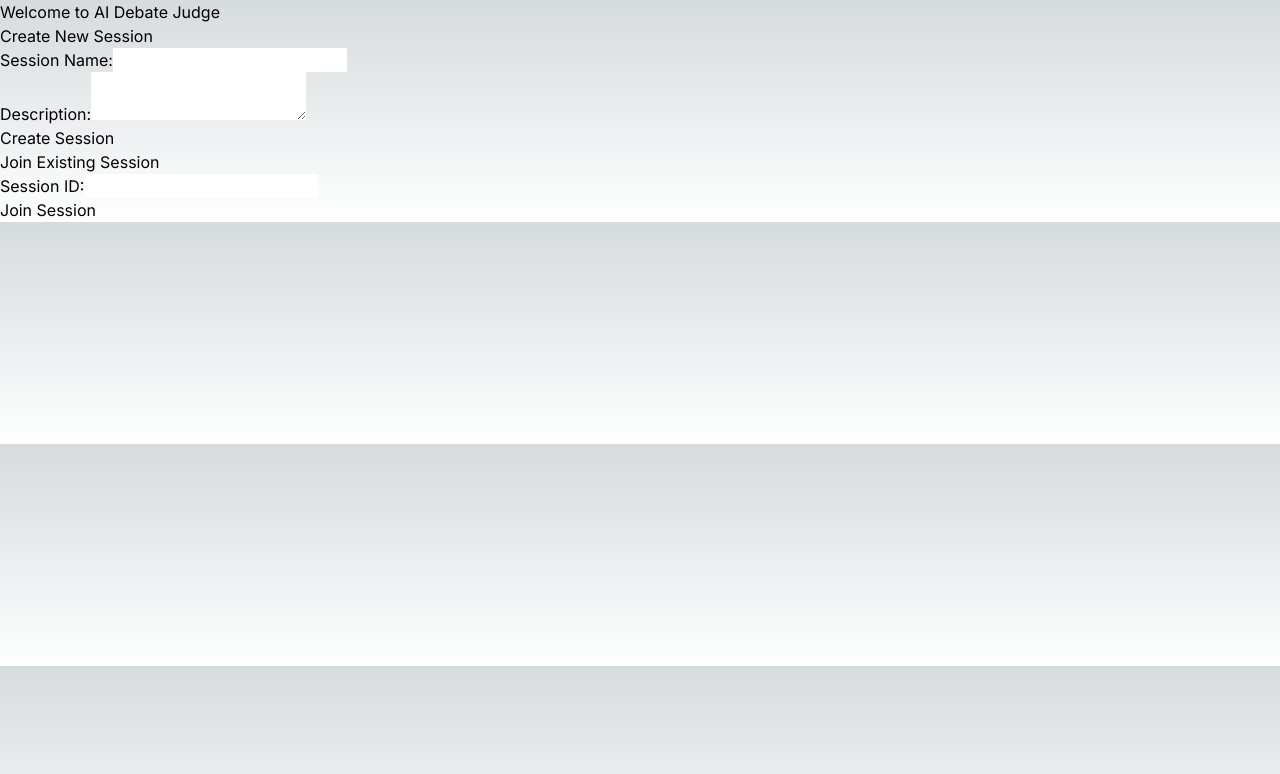
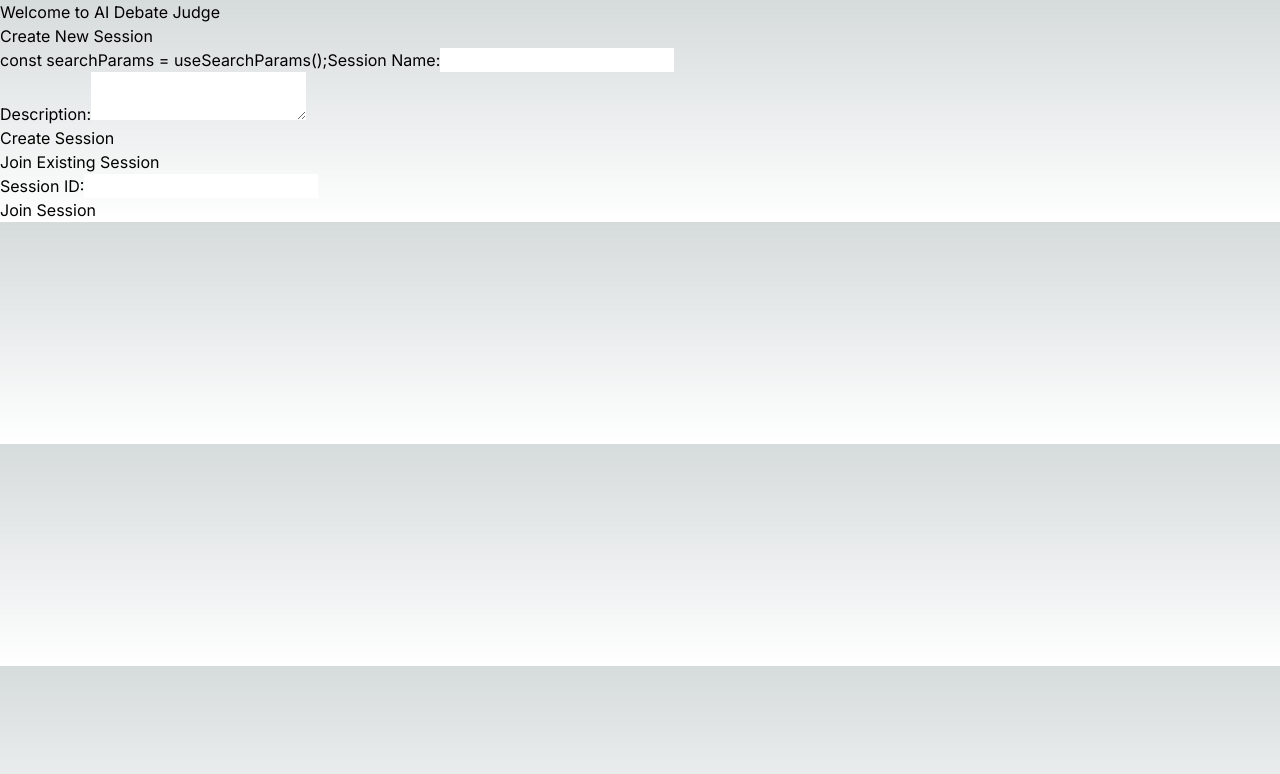
Before and after one commit to rodaveli/AdjudicatorNextJS, a Next.js app: page / in a window 1280 px wide. Shown: the top 774 px of the page. Built offline with nearby package versions, Linux system fonts and the light colour scheme.

Commit message:
asdasgwrv

```diff
--- a/app/page.tsx
+++ b/app/page.tsx
@@ -7,7 +7,6 @@ import { FormEvent, Suspense } from 'react';
 
 export default function Home() {
   const pathname = usePathname();
-  const searchParams = useSearchParams();
   const [sessionName, setSessionName] = useState('');
   const [sessionDescription, setSessionDescription] = useState('');
   const [joinSessionId, setJoinSessionId] = useState('');
@@ -41,6 +40,7 @@ export default function Home() {
           <h2>Create New Session</h2>
           <form onSubmit={handleCreateSession}>
             <div>
+              const searchParams = useSearchParams();
               <label htmlFor="sessionName">Session Name:</label>
               <input
                 id="sessionName"
```
